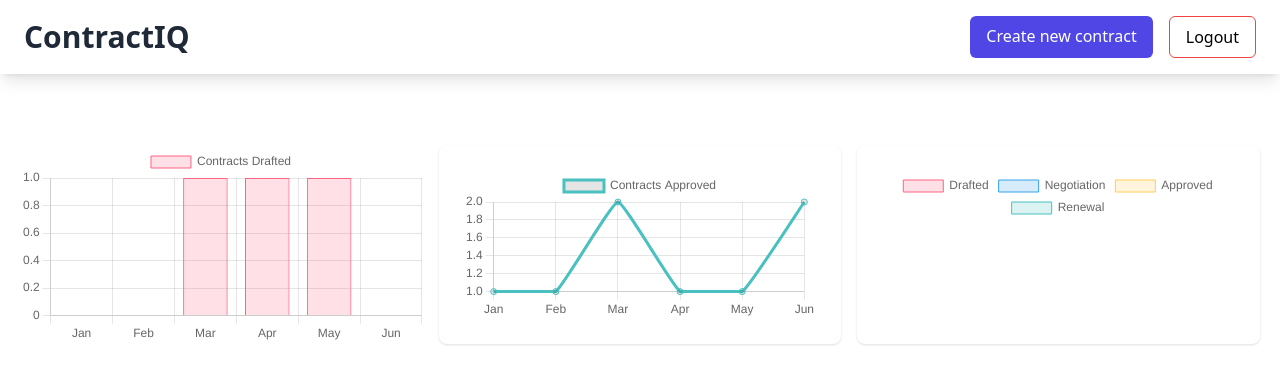
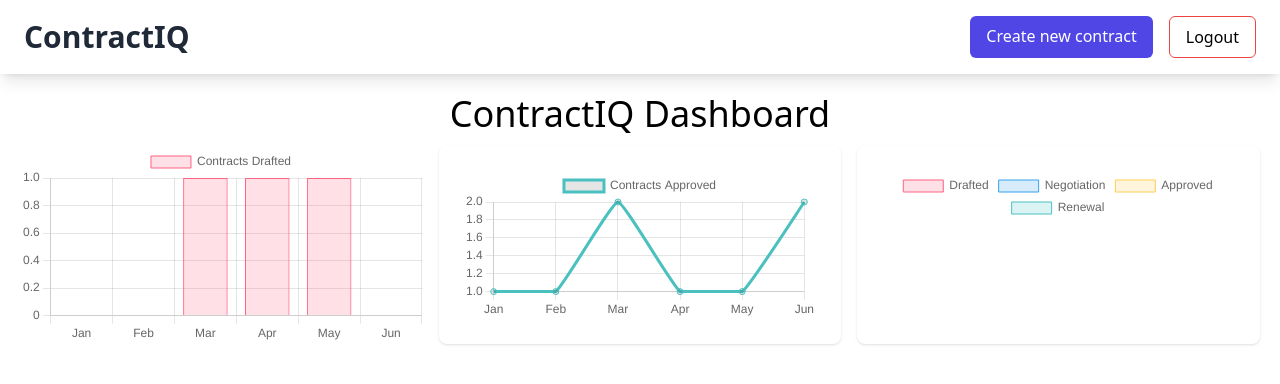
Before and after one commit to Sutejsk28/ContractAi-frontend, a React (Vite) app: page /home in a window 1280 px wide. Shown: the top 384 px of the page. Built offline with nearby package versions, Linux system fonts and the light colour scheme; no server answers; sample sign-in values are in the browser's storage.

Commit message:
fix color dark mode

```diff
--- a/src/pages/Homepage.jsx
+++ b/src/pages/Homepage.jsx
@@ -111,7 +111,7 @@ function Homepage() {
 
   return (
     <div className=" text-white min-h-screen p-5">
-      <h1 className="text-4xl mb-3 font-thin ">ContractIQ Dashboard</h1>
+      <h1 className="text-4xl mb-3 font-thin text-black">ContractIQ Dashboard</h1>
       <div className="grid grid-cols-1 md:grid-cols-2 lg:grid-cols-3 gap-4">
         <div className="p-6shadow rounded-lg">
           <Bar data={dataBar} options={{ maintainAspectRatio: false }} />
```
